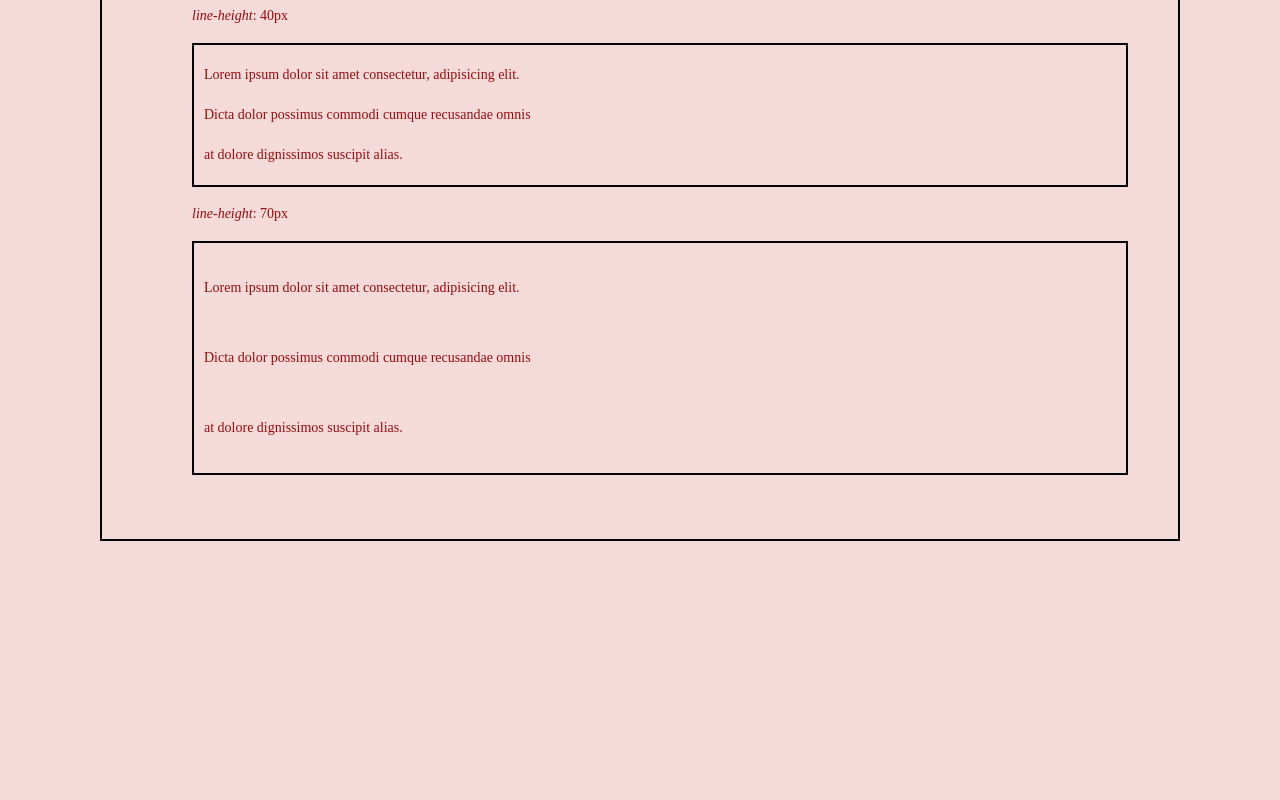
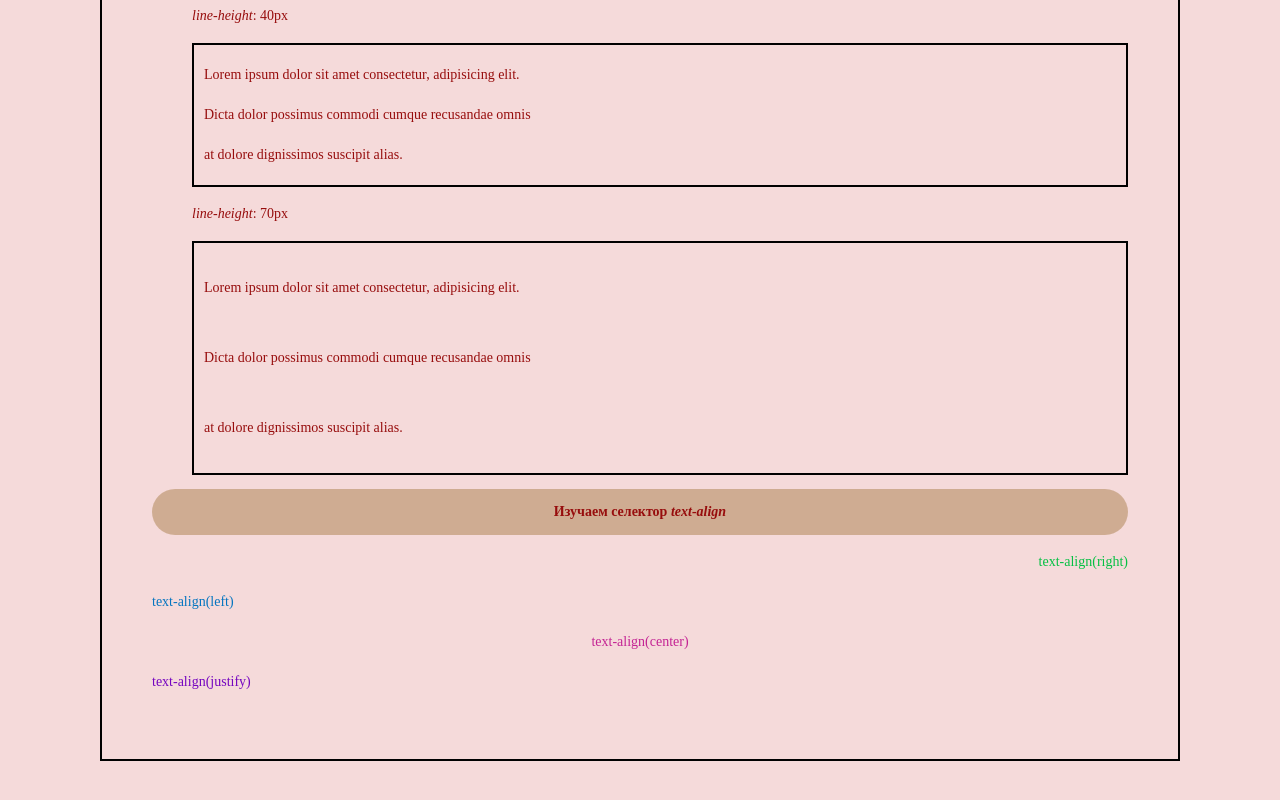
Before and after one commit to AleksDamsky/Deep_lerning_HTML, a plain HTML site: page HTMLacademySite/Part 1,7/index.html in a window 1280 px wide. Shown: the part 1086-1886 px from the top of the page. Before the commit the page ends 1727 px from the top, so only its background shows below. Drawn offline with Linux system fonts and the light colour scheme.

Commit message:
make new div with text-align

```diff
--- a/HTMLacademySite/Part 1,7/index.html
+++ b/HTMLacademySite/Part 1,7/index.html
@@ -68,6 +68,22 @@
           <li class="line-height-70px">Lorem ipsum dolor sit amet consectetur, adipisicing elit. <br>Dicta dolor possimus commodi cumque recusandae omnis <br> at dolore dignissimos suscipit alias.</li>
         </ul>
       </section>
+
+      <section class="section text-align">
+        <p class="font text-align" id="text-align-one">Изучаем селектор <em>text-align</em></p>
+        <div class="text-align-right">
+          <div><p>text-align(right)</p></div>
+        </div>
+        <div class="text-align-left">
+          <div><p>text-align(left)</p></div>
+        </div>
+        <div class="text-align-center">
+          <div><p>text-align(center)</p></div>
+        </div>
+        <div class="text-align-justify">
+          <div><p>text-align(justify)</p></div>
+        </div>
+      </section>
     </main>
     <script src="JavaScript/index.js"></script>
   </body>
--- a/HTMLacademySite/Part 1,7/style/style.css
+++ b/HTMLacademySite/Part 1,7/style/style.css
@@ -48,6 +48,7 @@ body {
   background-color: rgba(170, 128, 77, 0.507);
   padding: 10px;
   border-radius: 2em;
+  text-align: center;
 }
 
 .link-font-size {
@@ -66,3 +67,23 @@ body {
   line-height: 70px;
   border: 2px solid black;
 }
+
+.text-align-right {
+  text-align: right;
+  color: #05c043;
+}
+
+.text-align-left {
+  text-align: left;
+  color: #0575c0;
+}
+
+.text-align-center {
+  text-align: center;
+  color: #c42494;
+}
+
+.text-align-justify {
+  text-align: justify;
+  color: #7505c0;
+}
```
